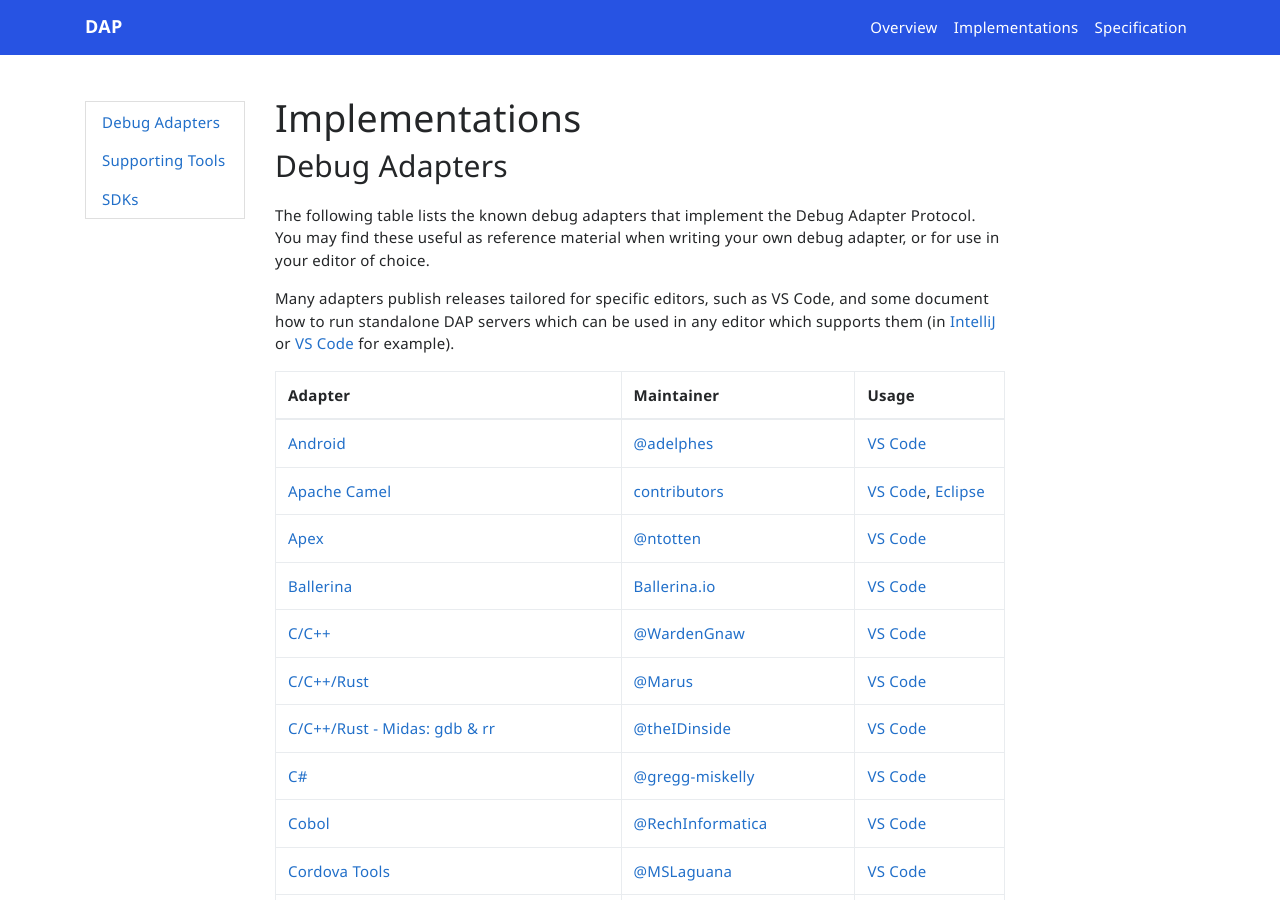
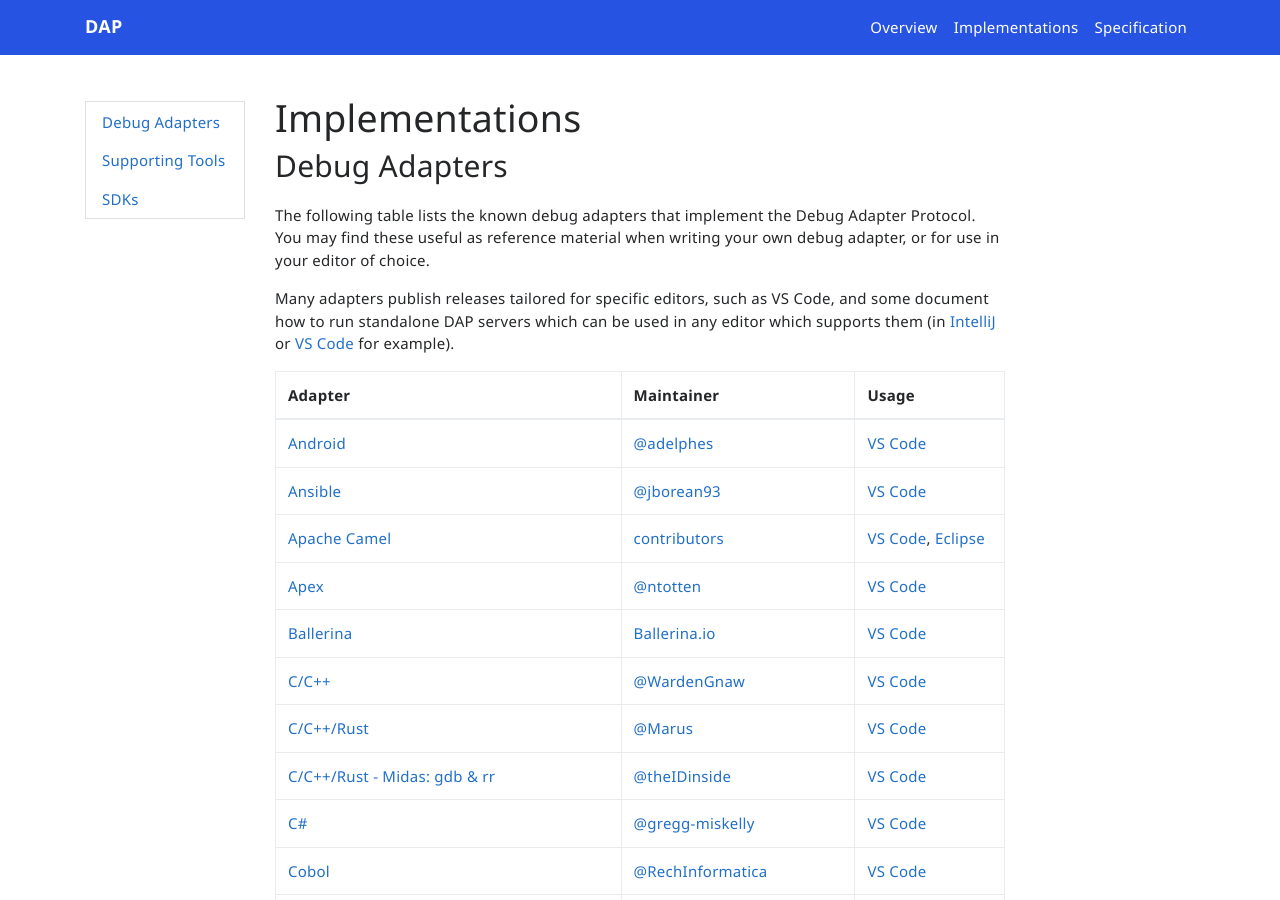
Before and after one commit to microsoft/debug-adapter-protocol, a Jekyll site: the page built from _implementors/adapters.md, in a window 1280 px wide and 900 px high. Built offline with Jekyll 4.4.1, drawn with Linux system fonts in a browser that asks for light colours; nearby versions of some CDN libraries; comment, search, counter and statistics services are not loaded.

Commit message:
Add Ansible implementation (#552)

```diff
--- a/_implementors/adapters.md
+++ b/_implementors/adapters.md
@@ -13,6 +13,7 @@
 | Adapter | Maintainer | Usage |
 |---------|------------|-------|
 [Android](https://github.com/adelphes/android-dev-ext)|[@adelphes](https://github.com/adelphes)|[VS Code](https://marketplace.visualstudio.com/items?itemName=adelphes.android-dev-ext)
+[Ansible](https://github.com/jborean93/ansibug)|[@jborean93](https://github.com/jborean93)|[VS Code](https://github.com/jborean93/vscode-ansibug)
 [Apache Camel](https://github.com/camel-tooling/camel-debug-adapter)|[contributors](https://github.com/camel-tooling/camel-debug-adapter/graphs/contributors)|[VS Code](https://marketplace.visualstudio.com/items?itemName=redhat.vscode-debug-adapter-apache-camel), [Eclipse](https://marketplace.eclipse.org/content/textual-debugging-apache-camel)
 [Apex](https://github.com/forcedotcom/salesforcedx-vscode)|[@ntotten](https://github.com/ntotten)|[VS Code](https://marketplace.visualstudio.com/items?itemName=salesforce.salesforcedx-vscode-apex-debugger)
 [Ballerina](https://github.com/ballerina-platform/ballerina-lang/)|[Ballerina.io](https://ballerina.io/)|[VS Code](https://marketplace.visualstudio.com/items?itemName=wso2.ballerina) |
```
